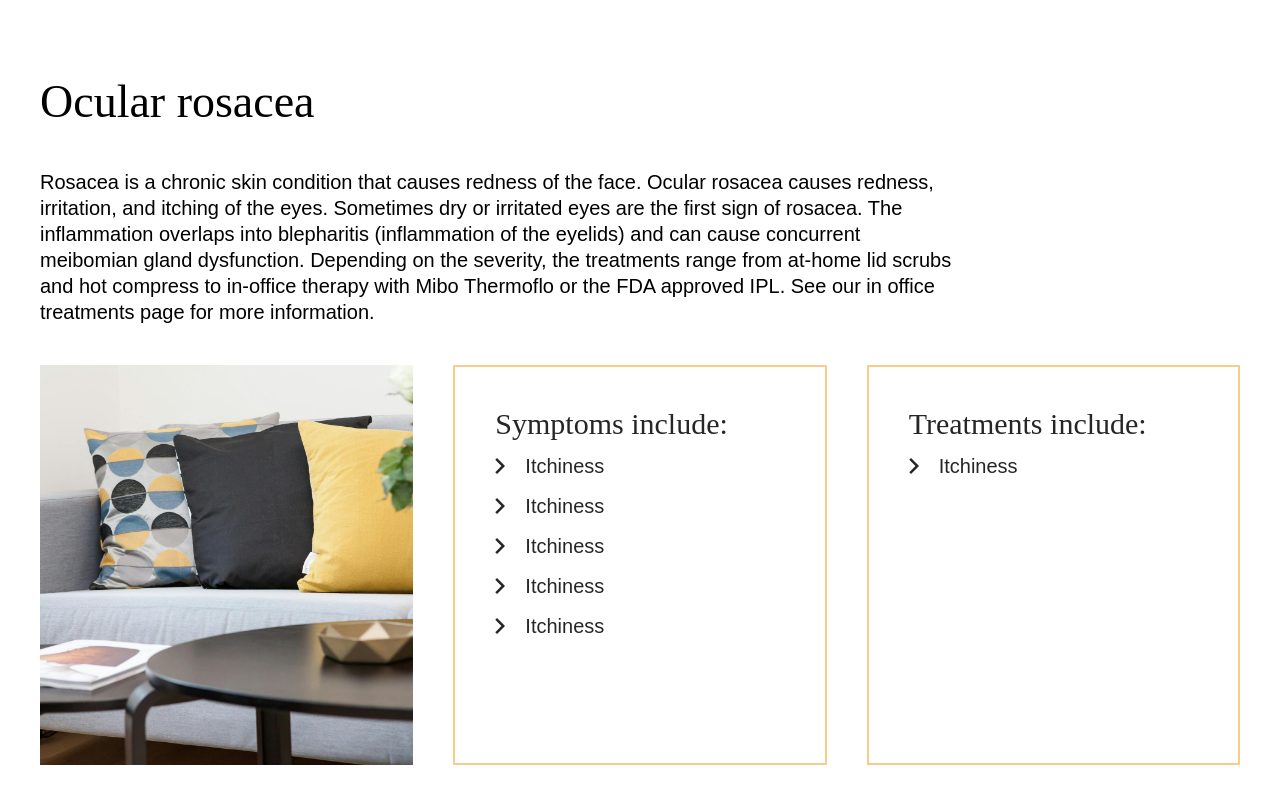
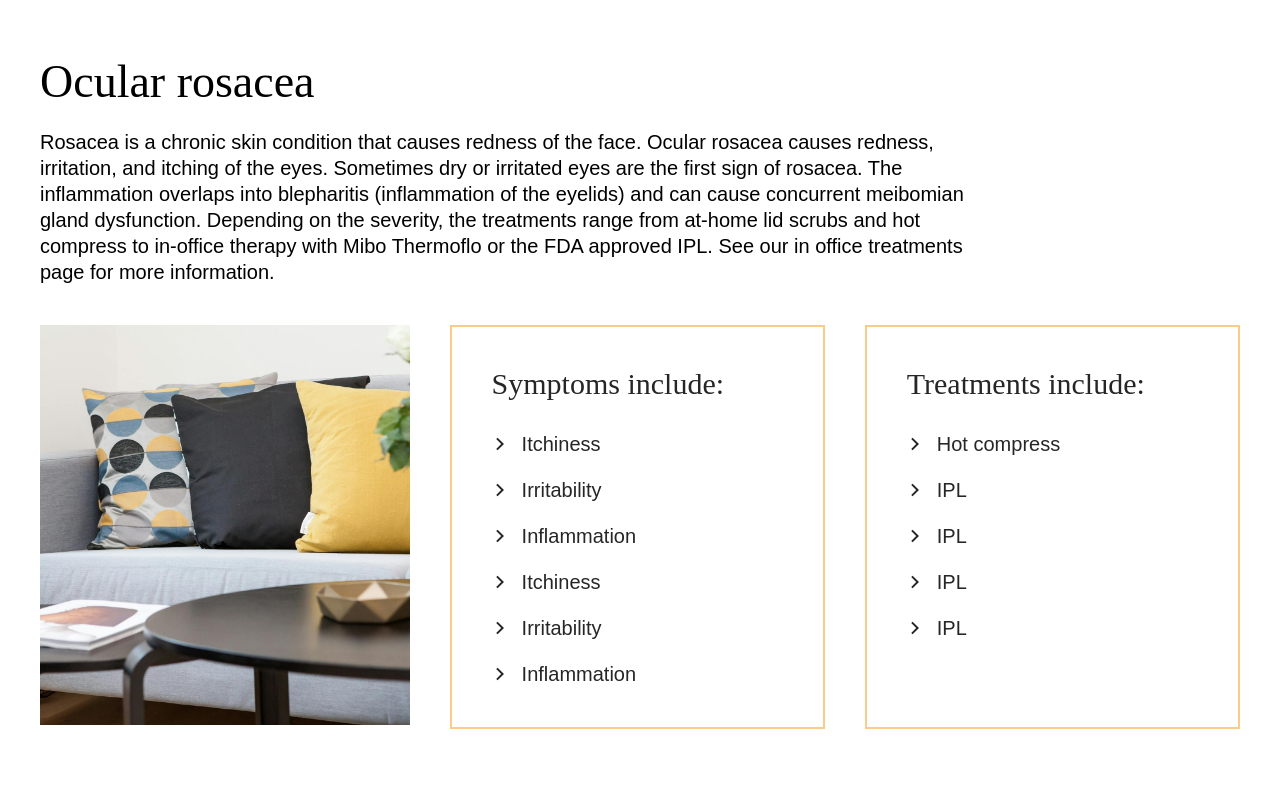
Before and after one commit to kathyhahahahoang/dry-eye-center, a React (Vite) app: page /dry-eye-disease in a window 1280 px wide. Shown: the part 2040-2840 px from the top of the page. Built offline with nearby package versions, Linux system fonts and the light colour scheme; a web font is replaced by a local one.

Commit message:
Create new dryEyeDiseaseSample info text for DryEyeDisease

```diff
--- a/src/constants/dryEyeDiseaseInfo.tsx
+++ b/src/constants/dryEyeDiseaseInfo.tsx
@@ -77,3 +77,68 @@ export const ocularRosacea = {
   desc2:
     "The inflammation overlaps into blepharitis (inflammation of the eyelids) and can cause concurrent meibomian gland dysfunction. Depending on the severity, the treatments range from at-home lid scrubs and hot compress to in-office therapy with Mibo Thermoflo or the FDA approved IPL. See our in office treatments page for more information.",
 };
+
+export const dryEyeDiseaseSample = [
+  {
+    name: "Sjogren's Syndrome",
+    details: ` Sjogren's syndrome is an autoimmune disorder which affects the
+  entire body, but initially include typical symptoms of dry eyes and
+  dry mouth. Ninety percent of those diagnosed with Sjogren's syndrome
+  are female. It sometimes occurs in the presence of Lupus,
+  scleroderma, and rheumatoid arthritis.`,
+    symptoms: ["Itchiness", "Irritability", "Inflammation"],
+    treatments: ["Hot compress", "IPL"],
+  },
+  {
+    name: "Ocular rosacea",
+    details: `Rosacea is a chronic skin condition that causes redness of the face.
+    Ocular rosacea causes redness, irritation, and itching of the eyes.
+    Sometimes dry or irritated eyes are the first sign of rosacea. The
+    inflammation overlaps into blepharitis (inflammation of the eyelids)
+    and can cause concurrent meibomian gland dysfunction. Depending on
+    the severity, the treatments range from at-home lid scrubs and hot
+    compress to in-office therapy with Mibo Thermoflo or the FDA
+    approved IPL. See our in office treatments page for more
+    information.`,
+    symptoms: [
+      "Itchiness",
+      "Irritability",
+      "Inflammation",
+      "Itchiness",
+      "Irritability",
+      "Inflammation",
+    ],
+    treatments: ["Hot compress", "IPL", "IPL", "IPL", "IPL"],
+  },
+  {
+    name: "Sjogren's Syndrome",
+    details: ` Sjogren's syndrome is an autoimmune disorder which affects the
+  entire body, but initially include typical symptoms of dry eyes and
+  dry mouth. Ninety percent of those diagnosed with Sjogren's syndrome
+  are female. It sometimes occurs in the presence of Lupus,
+  scleroderma, and rheumatoid arthritis.`,
+    symptoms: ["Itchiness", "Irritability", "Inflammation"],
+    treatments: ["Hot compress", "IPL"],
+  },
+  {
+    name: "Ocular rosacea",
+    details: `Rosacea is a chronic skin condition that causes redness of the face.
+    Ocular rosacea causes redness, irritation, and itching of the eyes.
+    Sometimes dry or irritated eyes are the first sign of rosacea. The
+    inflammation overlaps into blepharitis (inflammation of the eyelids)
+    and can cause concurrent meibomian gland dysfunction. Depending on
+    the severity, the treatments range from at-home lid scrubs and hot
+    compress to in-office therapy with Mibo Thermoflo or the FDA
+    approved IPL. See our in office treatments page for more
+    information.`,
+    symptoms: [
+      "Itchiness",
+      "Irritability",
+      "Inflammation",
+      "Itchiness",
+      "Irritability",
+      "Inflammation",
+    ],
+    treatments: ["Hot compress", "IPL", "IPL", "IPL", "IPL"],
+  },
+];
--- a/src/index.css
+++ b/src/index.css
@@ -320,17 +320,17 @@ a {
 
 .width-container {
   display: flex;
-  margin: 0 auto;
-  width: var(--grid-width-xl);
+  width: 100%;
+  padding: 0 14rem;
   gap: var(--gutter-column-xl);
 
   @media (max-width: 1800px) {
-    width: var(--grid-width-large);
+    padding: 0 8rem;
     gap: var(--gutter-column-large);
   }
 
   @media (max-width: 1500px) {
-    width: var(--grid-width-med);
+    padding: 0 4rem;
     gap: var(--gutter-column-med);
   }
 }
--- a/src/pages/DryEyeDisease.module.scss
+++ b/src/pages/DryEyeDisease.module.scss
@@ -24,30 +24,21 @@
   margin: 6rem 0;
 }
 
-.disease-type {
+///////////////////////////////////////////
+
+.disease-item {
+  // background-color: mediumturquoise;
+  padding: 10rem 0;
   display: flex;
   flex-direction: column;
   gap: 4rem;
-  padding: 10rem 0;
-
-  h2 {
-    padding-left: 14rem;
-
-    @media (max-width: 1800px) {
-      padding-left: 8rem;
-    }
-
-    @media (max-width: 1500px) {
-      padding-left: 4rem;
-    }
-  }
 }
 
-.disease-type:nth-child(odd) {
+.disease-item:nth-child(odd) {
   background-color: var(--color-blue-light);
 }
 
-.disease-type:nth-child(even) {
+.disease-item:nth-child(even) {
   .symptoms-container,
   .treatments-container {
     background-color: white;
@@ -56,9 +47,11 @@
   }
 }
 
-.disease-detail {
+.disease-name {
   padding-left: 14rem;
-  width: 75%;
+  display: flex;
+  flex-direction: column;
+  gap: 2rem;
 
   @media (max-width: 1800px) {
     padding-left: 8rem;
@@ -67,46 +60,137 @@
   @media (max-width: 1500px) {
     padding-left: 4rem;
   }
+
+  p {
+    width: 75%;
+  }
 }
 
-.picture {
-  width: 100%;
-  height: 50rem;
-  object-fit: cover;
+.disease-picture {
+  width: 33%;
 
-  @media (max-width: 1800px) {
-    height: 40rem;
+  img {
+    width: 100%;
+    height: 50rem;
+    object-fit: cover;
+
+    @media (max-width: 1800px) {
+      height: 40rem;
+    }
   }
 }
 
 .symptoms-container,
 .treatments-container {
+  width: 33%;
+  padding: 6rem;
+  background-color: white;
   display: flex;
   flex-direction: column;
-  gap: 1rem;
-  background-color: white;
-  padding: 6rem;
-  height: 50rem;
-
-  @media (max-width: 1800px) {
-    padding: 6rem;
-    height: 40rem;
-  }
+  gap: 2rem;
 
   @media (max-width: 1500px) {
     padding: 4rem;
-    height: 40rem;
+  }
+
+  h4 {
+    margin-bottom: 1rem;
   }
 }
 
-.symptoms-list {
+.symptoms-list,
+.treatments-list {
   display: flex;
   align-items: center;
   gap: 1rem;
-  margin-left: -1rem;
+  margin-left: -0.4rem;
 }
 
-.icon {
-  width: 3rem;
-  height: 3rem;
-}
+///////////////////////////////////////////
+
+// .disease-type {
+//   display: flex;
+//   flex-direction: column;
+//   gap: 4rem;
+//   padding: 10rem 0;
+
+//   h2 {
+//     padding-left: 14rem;
+
+//     @media (max-width: 1800px) {
+//       padding-left: 8rem;
+//     }
+
+//     @media (max-width: 1500px) {
+//       padding-left: 4rem;
+//     }
+//   }
+// }
+
+// .disease-type:nth-child(odd) {
+//   background-color: var(--color-blue-light);
+// }
+
+// .disease-type:nth-child(even) {
+//   .symptoms-container,
+//   .treatments-container {
+//     background-color: white;
+//     border: 2px solid var(--color-orange-med);
+//     color: var(--color-grey-dark);
+//   }
+// }
+
+// .disease-detail {
+//   padding-left: 14rem;
+//   width: 75%;
+
+//   @media (max-width: 1800px) {
+//     padding-left: 8rem;
+//   }
+
+//   @media (max-width: 1500px) {
+//     padding-left: 4rem;
+//   }
+// }
+
+// .picture {
+//   width: 100%;
+//   height: 50rem;
+//   object-fit: cover;
+
+//   @media (max-width: 1800px) {
+//     height: 40rem;
+//   }
+// }
+
+// .symptoms-container,
+// .treatments-container {
+//   display: flex;
+//   flex-direction: column;
+//   gap: 1rem;
+//   background-color: white;
+//   padding: 6rem;
+//   height: 50rem;
+
+//   @media (max-width: 1800px) {
+//     padding: 6rem;
+//     height: 40rem;
+//   }
+
+//   @media (max-width: 1500px) {
+//     padding: 4rem;
+//     height: 40rem;
+//   }
+// }
+
+// .symptoms-list {
+//   display: flex;
+//   align-items: center;
+//   gap: 1rem;
+//   margin-left: -1rem;
+// }
+
+// .icon {
+//   width: 3rem;
+//   height: 3rem;
+// }
--- a/src/pages/DryEyeDisease.tsx
+++ b/src/pages/DryEyeDisease.tsx
@@ -3,6 +3,8 @@ import Banner from "../ui/Banner";
 import styles from "./DryEyeDisease.module.scss";
 import home from "../assets/images/home.jpg";
 import { RiArrowRightSLine } from "@remixicon/react";
+
+import { dryEyeDiseaseSample } from "../constants/dryEyeDiseaseInfo";
 
 function DryEyeDisease() {
   return (
@@ -47,7 +49,70 @@ function DryEyeDisease() {
           Click here to take the OSDI
         </Link>
       </div>
-      <div className={styles["disease-types-container"]}>
+      <div className={styles["diseases-container"]}>
+        {dryEyeDiseaseSample.map((el, i) => {
+          return (
+            <div className={styles["disease-item"]} key={i}>
+              <div className={styles["disease-name"]}>
+                <h2 className={"h2"}>{el.name}</h2>
+                <p className={"main-text"}>{el.details}</p>
+              </div>
+              <div className={"width-container"}>
+                <div className={styles["disease-picture"]}>
+                  <img src={home} />
+                </div>
+                <div className={styles["symptoms-container"]}>
+                  <h4 className={"h4"}>Symptoms include:</h4>
+                  {el.symptoms.map((symptom, i) => {
+                    return (
+                      <div className={styles["symptoms-list"]} key={i}>
+                        <RiArrowRightSLine className={styles.icon} />
+                        <p className={"main-text"}>{symptom}</p>
+                      </div>
+                    );
+                  })}
+                </div>
+                <div className={styles["treatments-container"]}>
+                  {" "}
+                  <h4 className={"h4"}>Treatments include:</h4>
+                  {el.treatments.map((treatment, i) => {
+                    return (
+                      <div className={styles["treatments-list"]} key={i}>
+                        <RiArrowRightSLine className={styles.icon} />
+                        <p className={"main-text"}>{treatment}</p>
+                      </div>
+                    );
+                  })}
+                </div>
+              </div>
+            </div>
+          );
+        })}
+      </div>
+    </div>
+  );
+}
+
+export default DryEyeDisease;
+
+{
+  /* <div className={styles["disease-item"]}>
+<div className={styles["disease-name"]}>
+  <h2 className={"h2"}>name</h2>
+  <p className={"main-text"}>desc</p>
+</div>
+<div className={"width-container"}>
+  <div className={styles["disease-picture"]}>
+    <img src={home} />
+  </div>
+  <div className={styles["symptoms-container"]}>symptoms</div>
+  <div className={styles["treatments-container"]}>treatments</div>
+</div>
+</div> */
+}
+
+{
+  /* <div className={styles["disease-types-container"]}>
 <div className={styles["disease-type"]}>
   <h2 className={"h2"}>Sjogren's Syndrome</h2>
   <p className={`${styles["disease-detail"]} main-text`}>
@@ -202,9 +267,5 @@ function DryEyeDisease() {
     </div>
   </div>
 </div>
-      </div>
-    </div>
-  );
+</div> */
 }
-
-export default DryEyeDisease;
```
Lines whose indentation alone changed are shown as unchanged.
